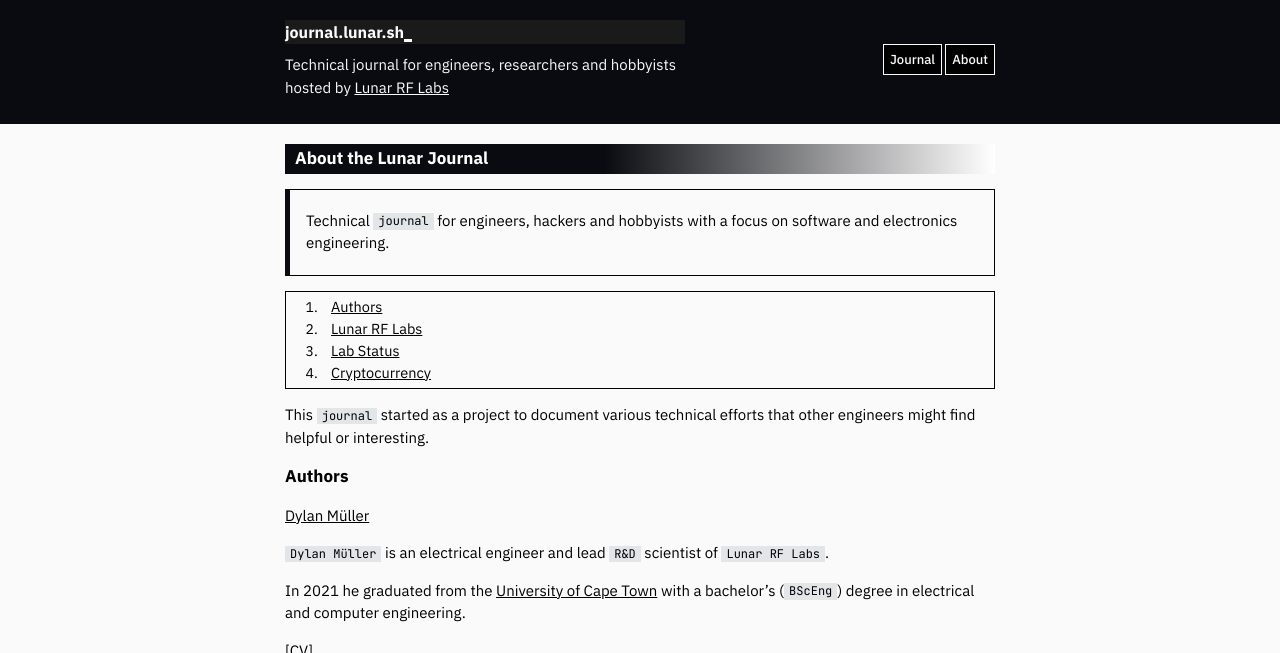
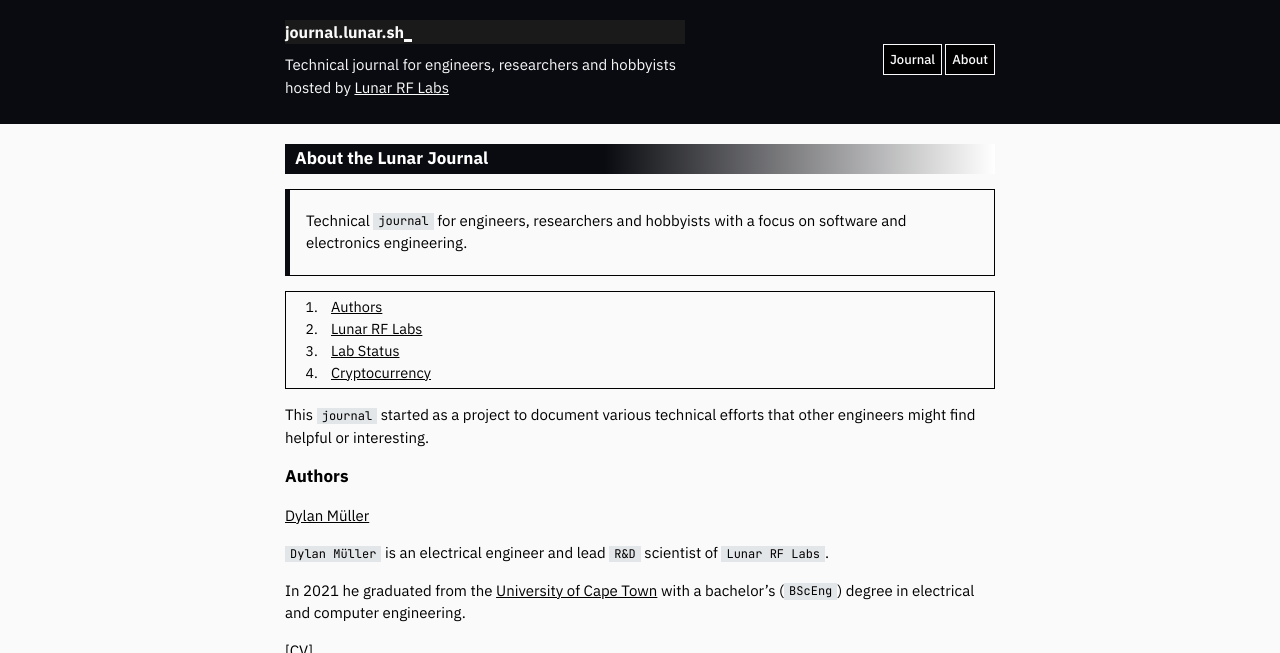
Before and after one commit to microstub/microstub.github.io, a Jekyll site: the page built from nfo.md, in a window 1280 px wide and 900 px high, cut to the strip 0-653 px from the top of the window. Built offline with Jekyll 4.4.1, drawn with Linux system fonts in a browser that asks for light colours; nearby versions of some CDN libraries.

Commit message:
Update nfo.md

```diff
--- a/nfo.md
+++ b/nfo.md
@@ -6,7 +6,7 @@
 
 <meta name="robots" content="noindex">
 
-> Technical `journal` for engineers, hackers and hobbyists with a focus on
+> Technical `journal` for engineers, researchers and hobbyists with a focus on
 > software and electronics engineering.
 
 1. [Authors](#authors)
```
